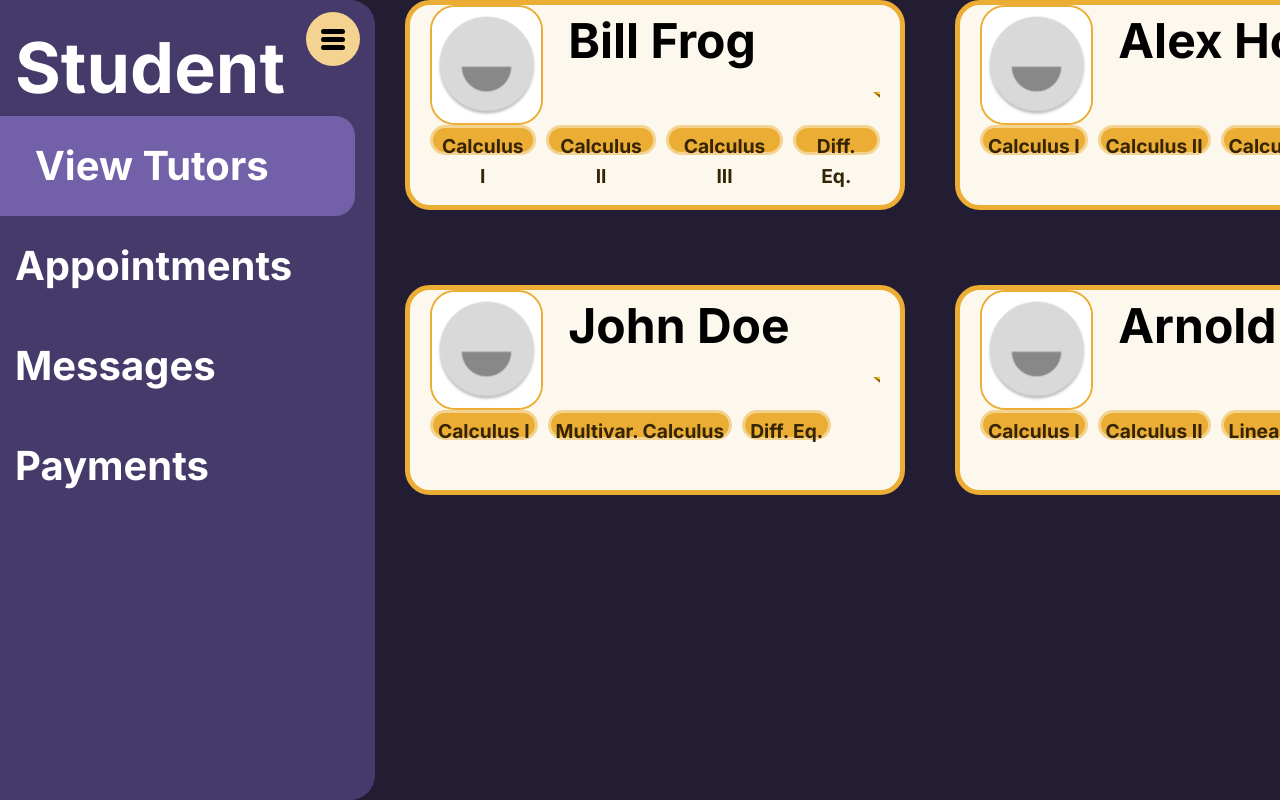
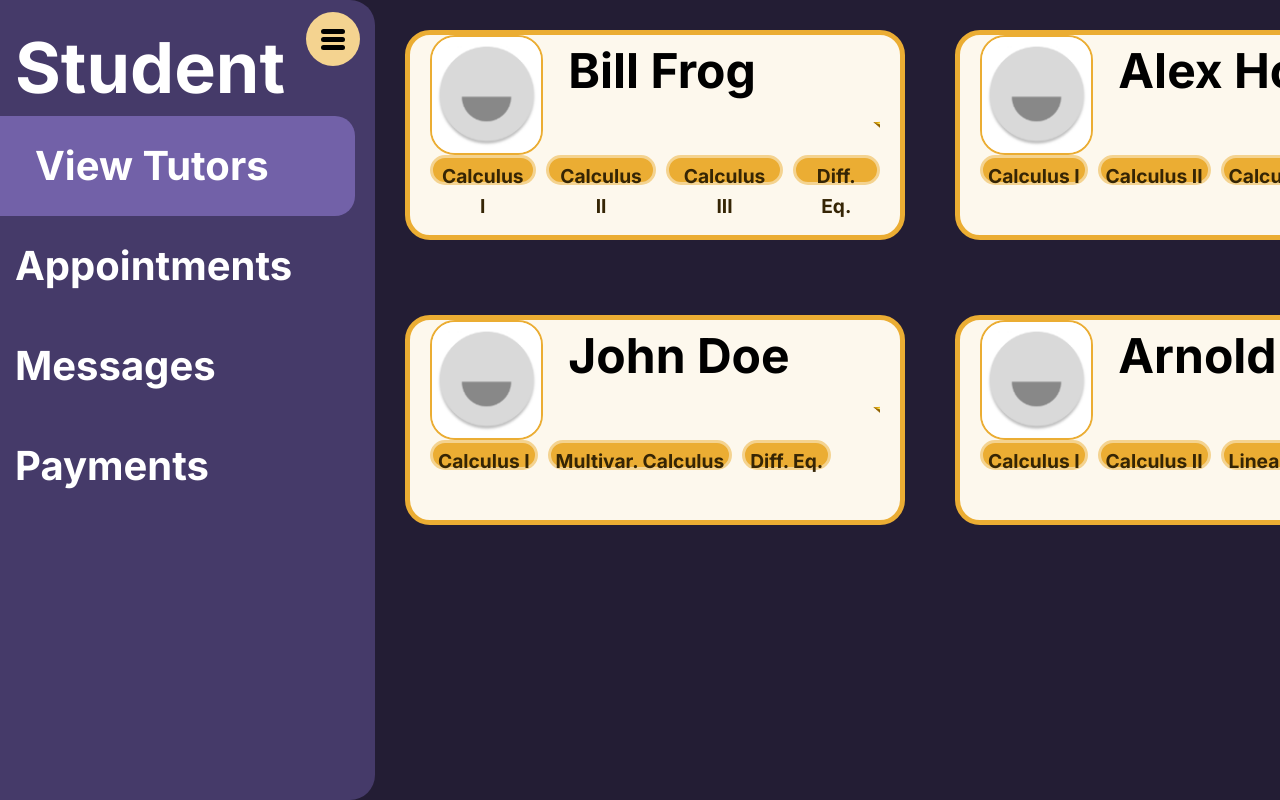
Before and after one commit to team-aram-2/open-tutor, a SvelteKit app in the folder frontend/: page /my_people/student in a window 1280 px wide. Built offline with nearby package versions, Linux system fonts and the light colour scheme.

Commit message:
fixed tutor card spacing issue

```diff
--- a/frontend/src/routes/messages/student/+page.svelte
+++ b/frontend/src/routes/messages/student/+page.svelte
@@ -45,7 +45,6 @@
 
 <style>
 	.messagecontainer {
-		border: 2px solid chartreuse;
 		width: auto;
 		display: flex;
 		flex-direction: column;
--- a/frontend/src/routes/my_people/student/+page.svelte
+++ b/frontend/src/routes/my_people/student/+page.svelte
@@ -23,6 +23,6 @@
 		flex-wrap: wrap;
 		gap: 50px;
 		flex: 0 0 33%;
-		padding-left: 30px;
+		padding: 30px 30px 0 30px;
 	}
 </style>
```
